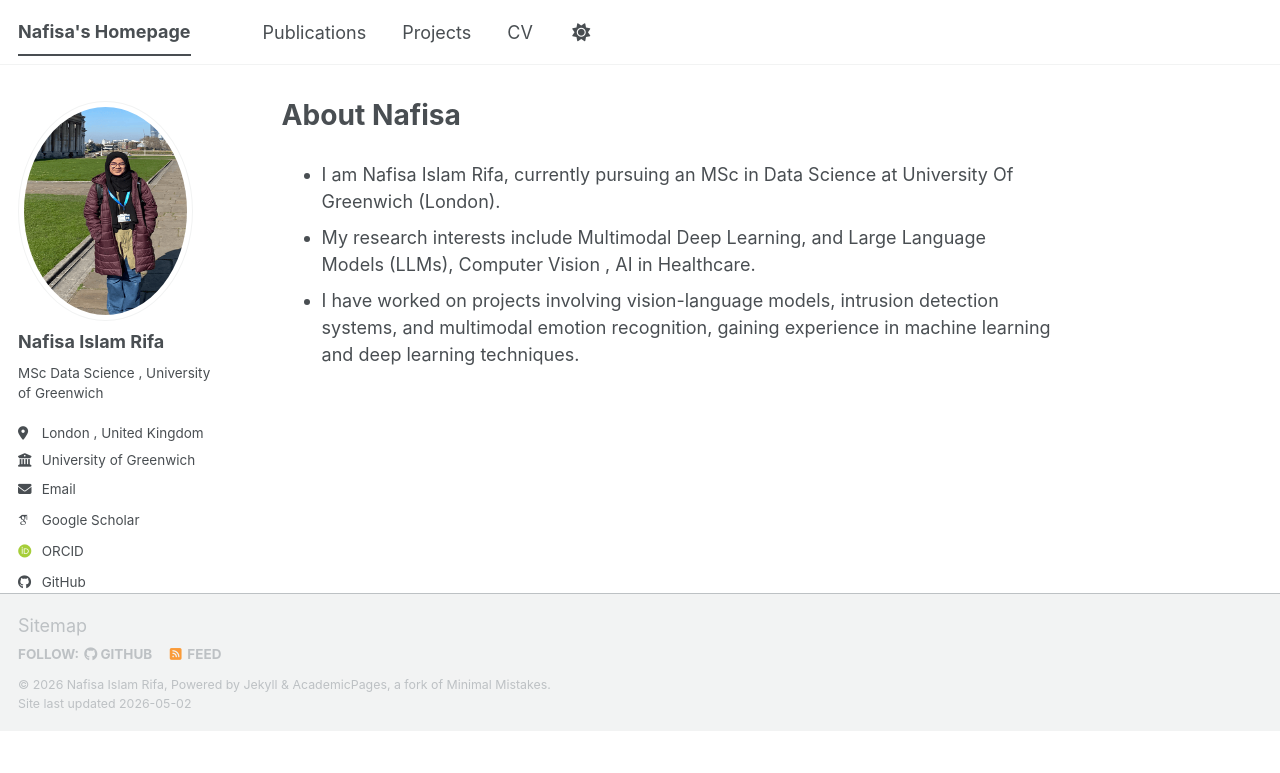
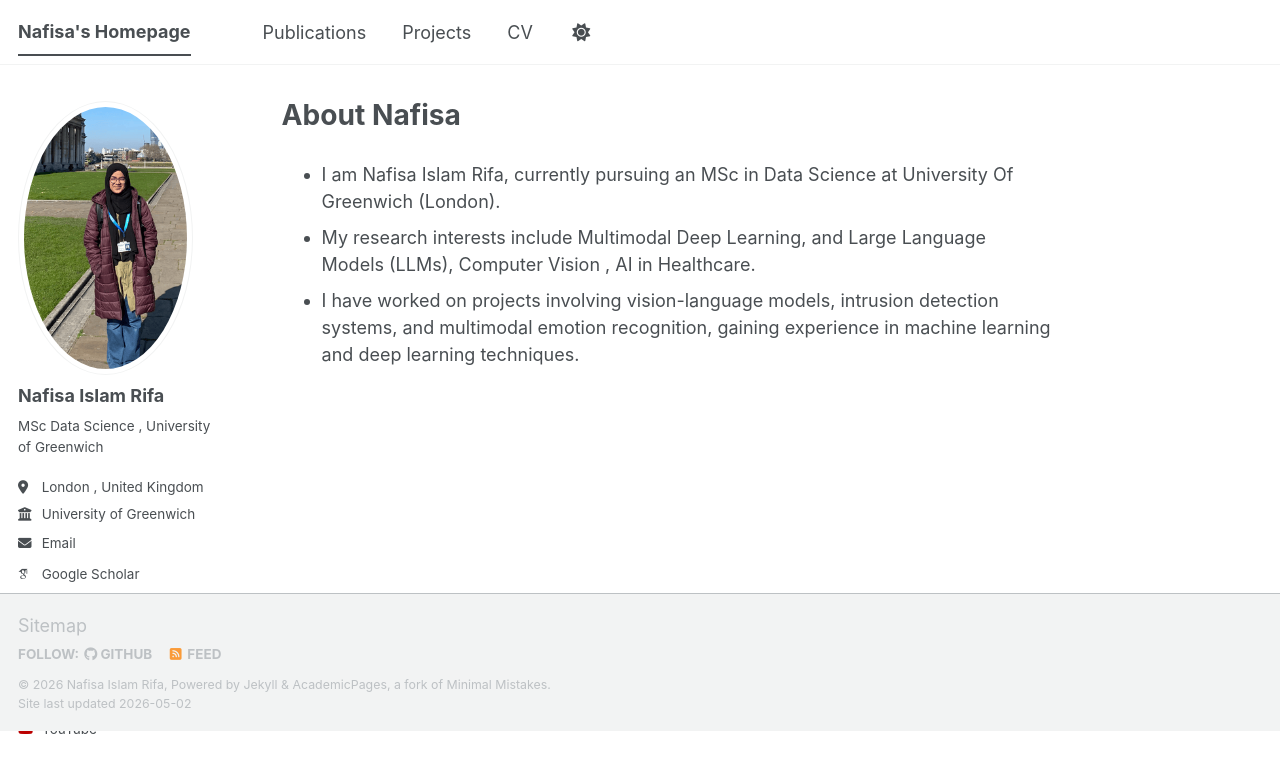
Before and after one commit to NafisaIslamRifa/NafisaIslamRifa.github.io, a Jekyll site: the page built from _pages/about.md, in a window 1280 px wide. Shown: the top 773 px of the page. Built offline with Jekyll 4.4.1, drawn with Linux system fonts in a browser that asks for light colours; some web fonts are replaced; a script bundle is joined from its source files by our own code; library files that are not in the unit come from our copies.

Commit message:
Delete profile image styles from main.scss
Removed styles for profile image.

```diff
--- a/assets/css/main.scss
+++ b/assets/css/main.scss
@@ -41,9 +41,3 @@
     "vendor/font-awesome/solid",
     "vendor/font-awesome/brands"
 ;
-/* Better profile image */
-.profile-img{
-  border-radius: 50%;
-  width:220px;
-  height:220px;
-}
```
